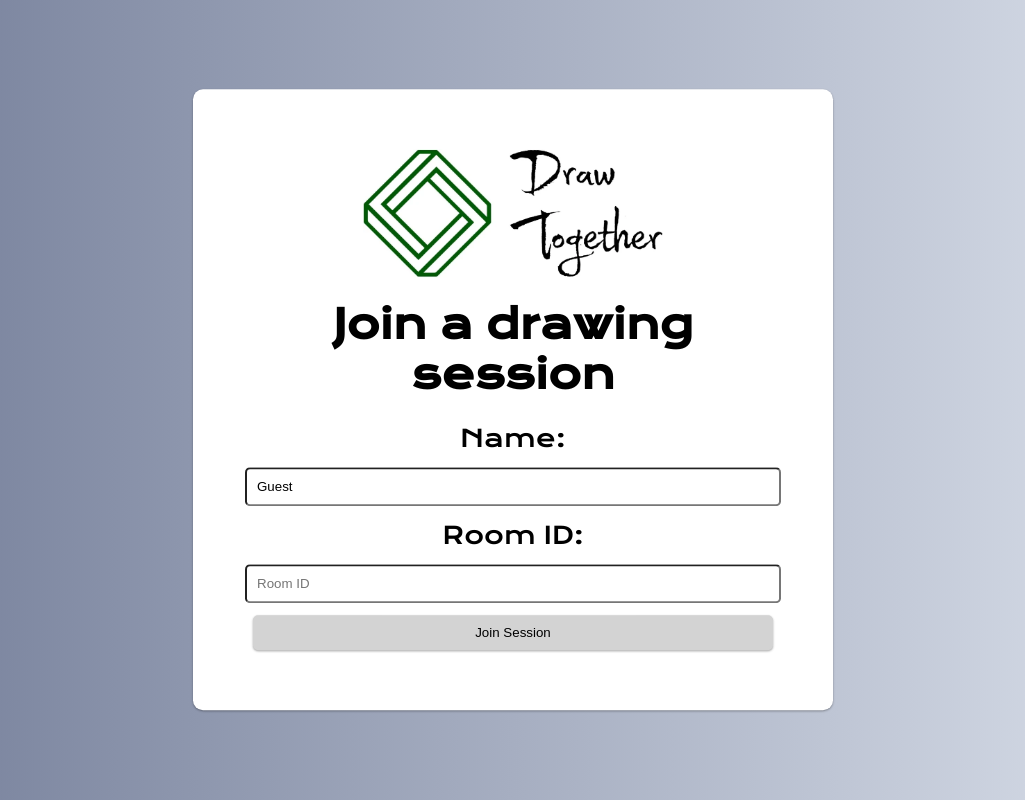
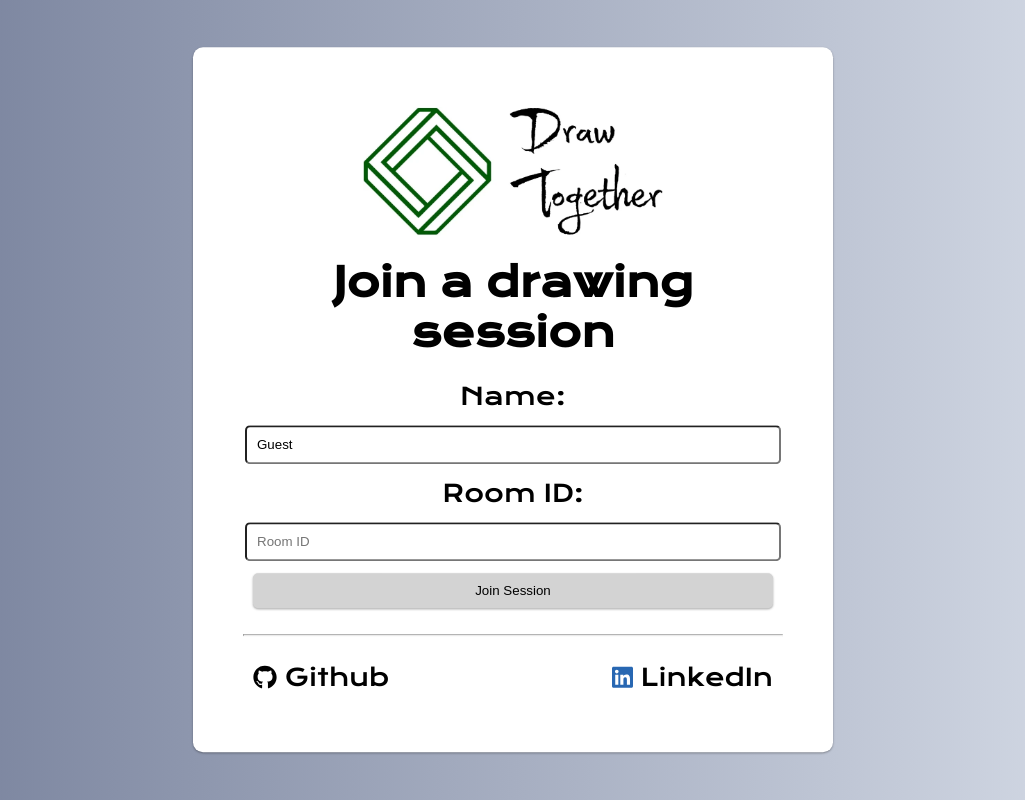
Before and after one commit to naorpeled/draw-together-client, a React (Create React App) app: page / in a window 1280 px wide. Shown: the whole page, without its empty margins (127-1152 px from the left). Built offline with nearby package versions, Linux system fonts and the light colour scheme.

Commit message:
Added links to the main page

```diff
--- a/package.json
+++ b/package.json
@@ -3,6 +3,9 @@
   "version": "0.1.0",
   "private": true,
   "dependencies": {
+    "@fortawesome/fontawesome-svg-core": "^1.2.27",
+    "@fortawesome/free-brands-svg-icons": "^5.12.1",
+    "@fortawesome/react-fontawesome": "^0.1.8",
     "@testing-library/jest-dom": "^4.2.4",
     "@testing-library/react": "^9.4.0",
     "@testing-library/user-event": "^7.2.1",
--- a/src/components/Welcome.jsx
+++ b/src/components/Welcome.jsx
@@ -1,5 +1,7 @@
 import React, { Component, Fragment } from 'react'
 import AppContext from '../context/AppContext'
+import { FontAwesomeIcon } from '@fortawesome/react-fontawesome'
+import { faGithub, faLinkedin } from '@fortawesome/free-brands-svg-icons'
 
 export default class Welcome extends Component {
 
@@ -13,7 +15,7 @@ export default class Welcome extends Component {
 
     render() {
         return (
-            <div className="login">
+            <div id="login">
                 <div className="login-container">
                     <img className="app-title logo" src={require('../assets/logo.webp')} alt="Logo" />
                     <AppContext.Consumer>
@@ -43,6 +45,20 @@ export default class Welcome extends Component {
                     </AppContext.Consumer>
                 </div>
                 {this.state.error && <span className="error">{this.state.error}</span>}
+                <hr />
+                <a href="https://github.com/naorpeled" className="link left">
+                    <FontAwesomeIcon
+                        icon={faGithub}
+                        onClick={() => console.log('test')}
+                        ></FontAwesomeIcon> Github
+                </a>
+                <a href="https://www.linkedin.com/in/naorpeled/" className="link right">
+                    <FontAwesomeIcon
+                        color="#2867B2"
+                        icon={faLinkedin}
+                        onClick={() => console.log('test')}
+                        ></FontAwesomeIcon> LinkedIn
+                </a>
             </div>
         )
     }
--- a/src/styles/global.css
+++ b/src/styles/global.css
@@ -12,7 +12,7 @@ body {
 
 /* Login page - Whiteboard.jsx */
 
-.login {
+#login {
     background-color: white;
     border-radius: 10px;
     padding: 50px;
@@ -45,7 +45,7 @@ body {
     border-radius: 5px;
 }
 
-#login-form > *:focus {
+#login *:focus {
     outline: none;
 }
 
@@ -53,7 +53,7 @@ body {
     font-size: 40px;
 }
 
-#login-form > button {
+#login button {
     margin: 10px;
     background-color: lightgray;
     border: none;
@@ -61,11 +61,11 @@ body {
     transition: all 0.3s cubic-bezier(.25,.8,.25,1);
 }
 
-#login-form > button:hover {
+#login button:hover {
     background-color: #585858;
 }
 
-#login-form > button:active {
+#login button:active {
     box-shadow: 0 1px #585858;
     transform: translateY(1px);
 }
@@ -75,6 +75,21 @@ body {
 }
 
 /* General */
+
+.link {
+    font-size: 0.75em;
+    padding: 10px;
+    text-decoration: none;
+    color: black;
+}
+
+.left {
+    float: left;
+}
+
+.right {
+    float: right;
+}
 
 .error {
     color: #c02739;
```
Also changed, not shown: 1 other file (tests, documents, lock files or other folders).
